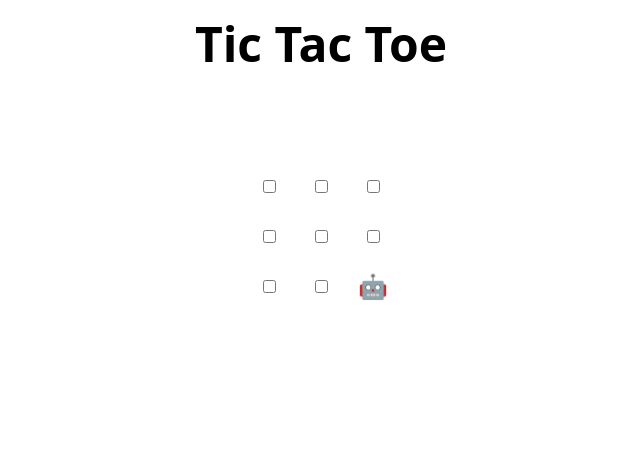
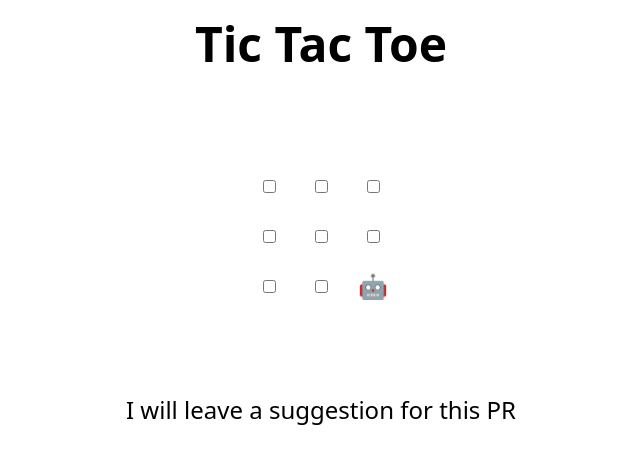
Before and after one commit to ingridinara/skills-review-pull-requests, a plain HTML site: page index.html in a window 1280 px wide. Shown: the whole page, without its empty margins (319-959 px from the left). Drawn offline with Linux system fonts and the light colour scheme.

Commit message:
Update index.html
Update index.html  by adding a suggestion (clicked on the blue plus icon)

```diff
--- a/index.html
+++ b/index.html
@@ -48,7 +48,7 @@
 </table>
 
 <h2 hidden>Game over, refresh to play again 🧑‍💻 🤖!</h2>
-
+I will leave a suggestion for this PR
 <script>
   // Initialization
   const boxes = Array.from(document.querySelectorAll('td'))
```
